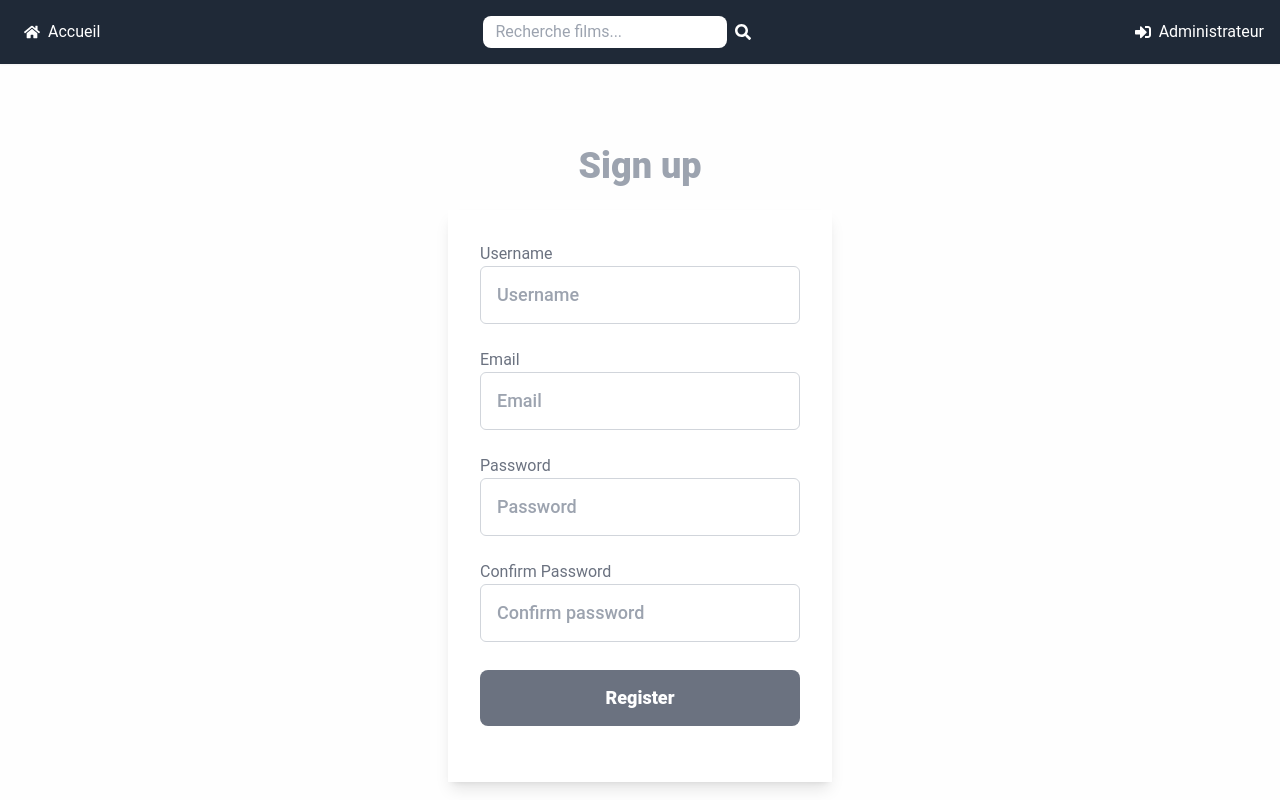
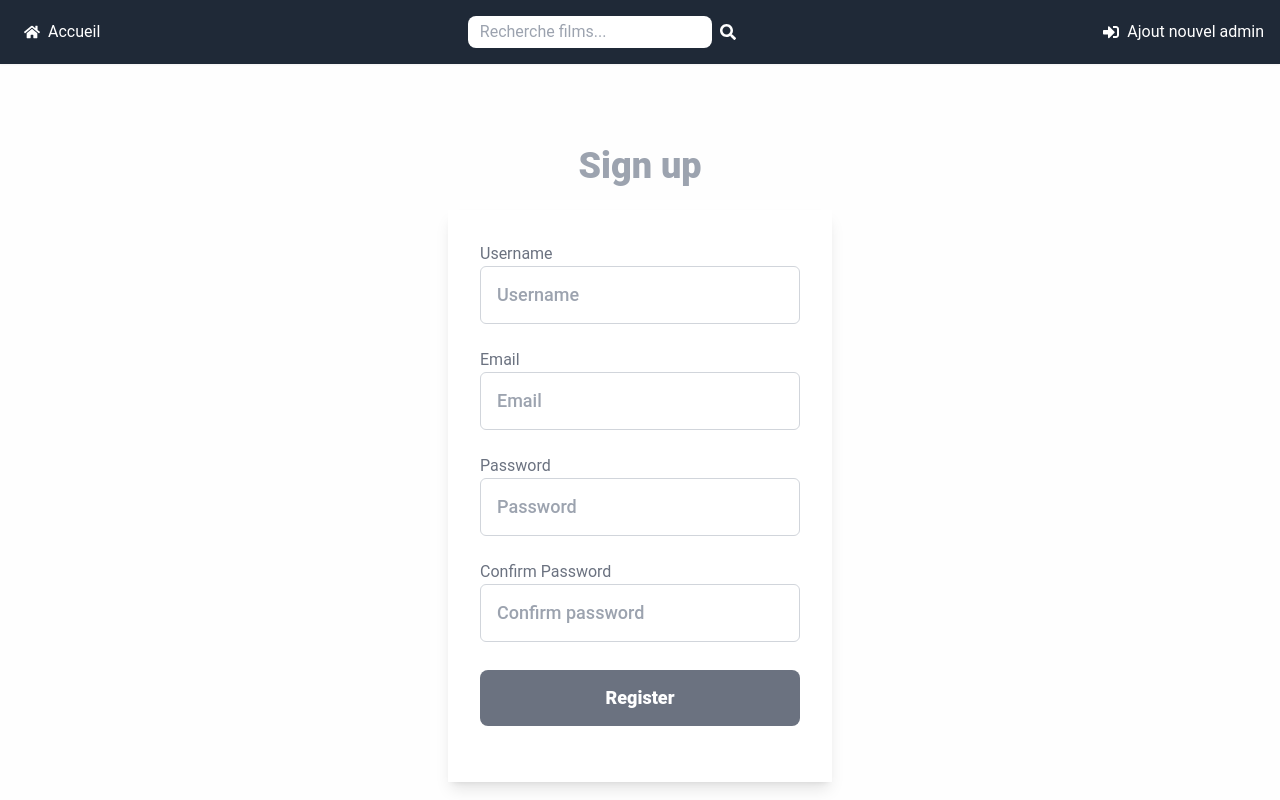
Before and after one commit to rider974/simplo-cine-dockerhub-ci, a Next.js app in the folder front/: page /authentification/register in a window 1280 px wide. Shown: the top 800 px of the page. Built offline with nearby package versions, Linux system fonts and the light colour scheme.

Commit message:
feat:nouvel admin in navbar

```diff
--- a/front/app/components/Navbar.tsx
+++ b/front/app/components/Navbar.tsx
@@ -3,7 +3,7 @@
 import Cookies from "js-cookie";
 import { jwtDecode } from "jwt-decode";
 import Link from "next/link";
-import { useRouter } from "next/navigation";
+import { useRouter, usePathname } from "next/navigation";
 import * as React from "react";
 import { useState, FormEvent } from "react";
 import {
@@ -50,6 +50,7 @@ export default function Navbar() {
   const [searchQuery, setSearchQuery] = useState("");
   const [isMobileMenuOpen, setIsMobileMenuOpen] = useState(false);
   const router = useRouter();
+  const pathname = usePathname();
   const { isAuthenticated, isAdmin } = useAuth();
 
   const handleSearch = (e: FormEvent) => {
@@ -99,7 +100,9 @@ export default function Navbar() {
               className="flex items-center text-white hover:underline"
             >
               <FaSignInAlt className="text-white" />
-              <span className="ml-2">Administrateur</span>
+              <span className="ml-2">
+                {"/dashboard/admin" ? "Ajout nouvel admin" : "Administrateur"}
+              </span>
             </Link>
           </div>
         ) : (
@@ -150,7 +153,11 @@ export default function Navbar() {
                 className="flex items-center hover:underline"
               >
                 <FaSignInAlt />
-                <span className="ml-2">Administrateur</span>
+                <span className="ml-2">
+                  {pathname === "/dashboard/admin"
+                    ? "Ajouter nouvel admin"
+                    : "Administrateur"}
+                </span>
               </Link>
             ) : (
               // Affichage du lien Register si l'utilisateur est connecté et admin
```
